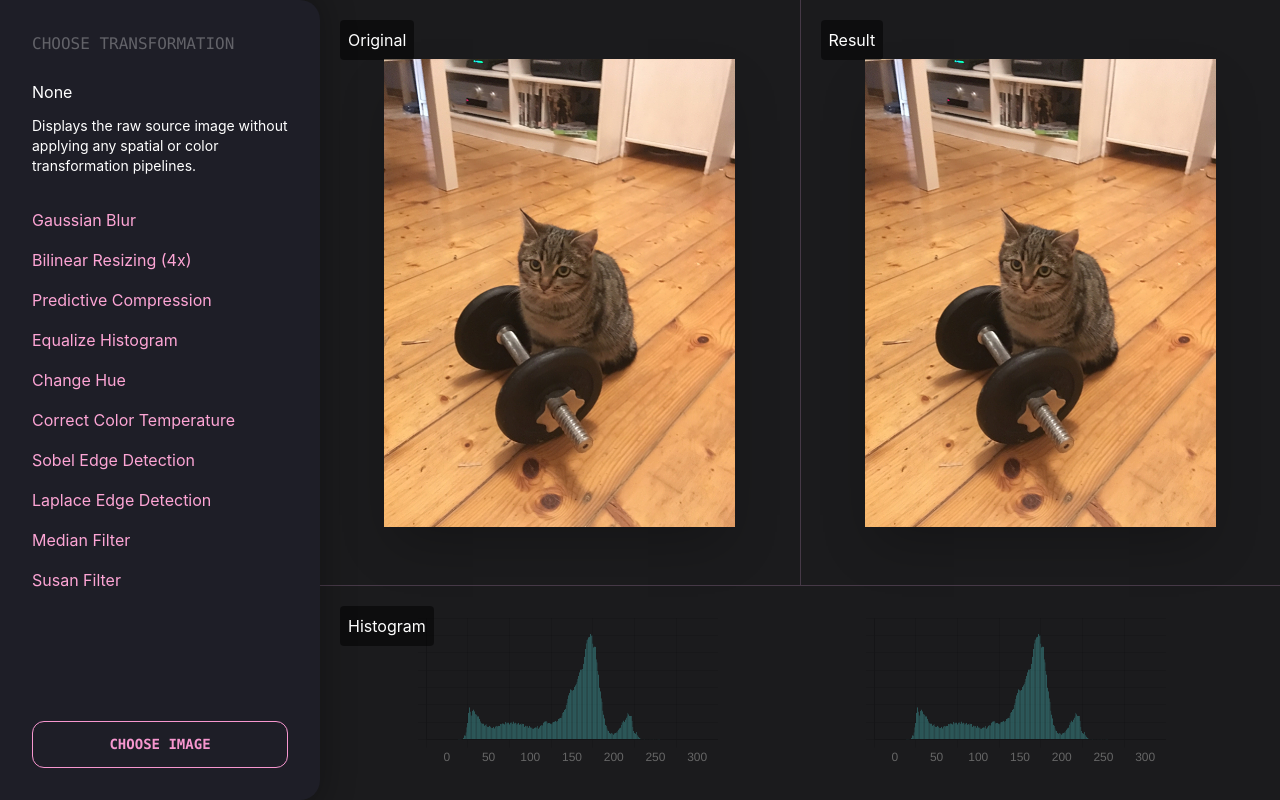
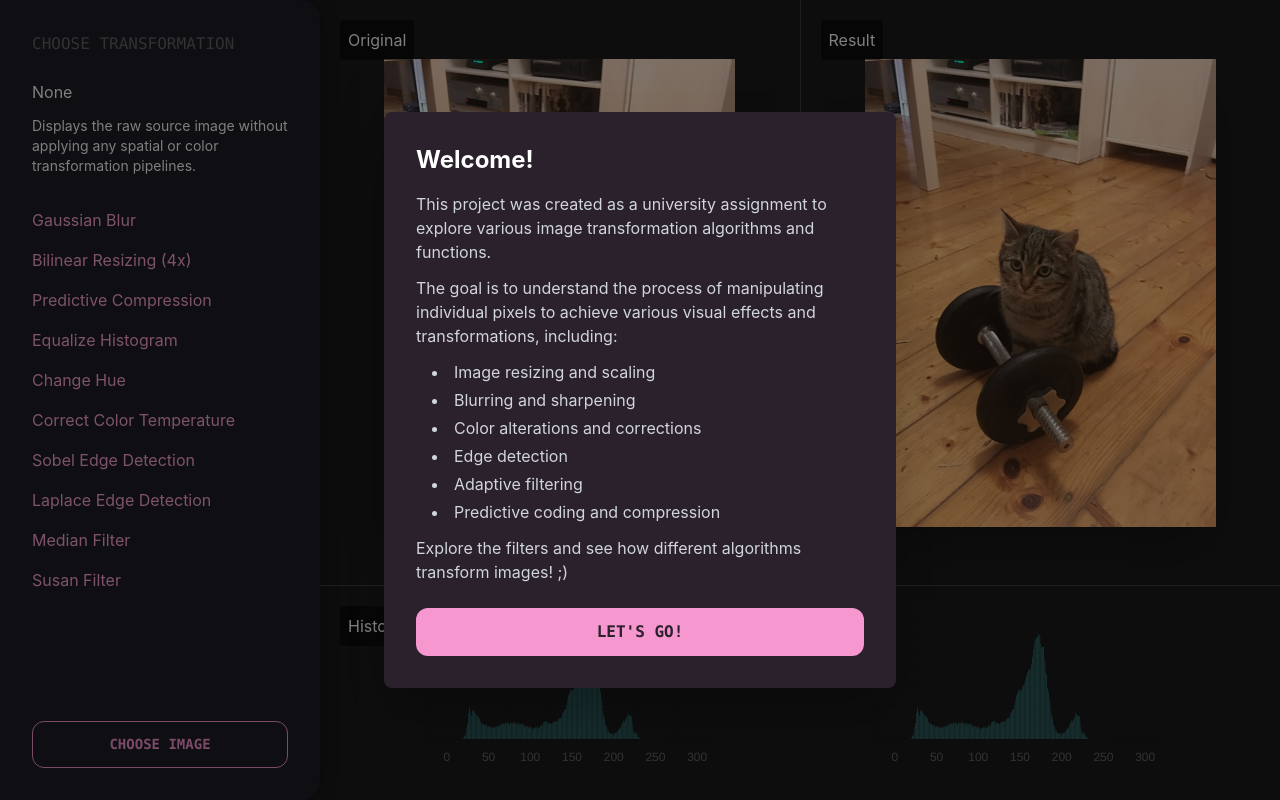
Before and after one commit to leleleadele/atteelu-apstraade, a Next.js app: page / in a window 1280 px wide. Built offline with nearby package versions, Linux system fonts and the light colour scheme.

Commit message:
greeting

```diff
--- a/pages/_app.js
+++ b/pages/_app.js
@@ -1,11 +1,13 @@
 import '../src/styles/global.css';
 import { Provider } from 'react-redux';
 import store from '../src/store/index';
+import GreetingDialog from '../src/components/GreetingDialog';
 
 export default function App({ Component, pageProps }) {
   return (
     <Provider store={store}>
       <Component {...pageProps} />
+      <GreetingDialog />
     </Provider>
   );
 }
--- /dev/null
+++ b/src/components/GreetingDialog/index.js
@@ -0,0 +1,58 @@
+import { useState, useEffect } from 'react';
+
+const GreetingDialog = () => {
+  const [isOpen, setIsOpen] = useState(false);
+
+  useEffect(() => {
+    const hasSeenGreeting = localStorage.getItem('hasSeenGreeting');
+    if (!hasSeenGreeting) {
+      setIsOpen(true);
+    }
+  }, []);
+
+  const handleClose = () => {
+    setIsOpen(false);
+    localStorage.setItem('hasSeenGreeting', 'true');
+  };
+
+  if (!isOpen) return null;
+
+  return (
+    <div className="fixed inset-0 z-200 flex items-center justify-center bg-black/50 p-4">
+      <div className="w-full max-w-lg rounded-lg bg-mauve-800 p-8 shadow-2xl">
+        <h1 className="mb-4 text-2xl font-bold text-white">Welcome!</h1>
+        <div className="mb-6 space-y-3 text-gray-300">
+          <p>
+            This project was created as a university assignment to explore
+            various image transformation algorithms and functions.
+          </p>
+          <p>
+            The goal is to understand the process of manipulating individual
+            pixels to achieve various visual effects and transformations,
+            including:
+          </p>
+          <ul className="ml-4 list-inside list-disc space-y-1">
+            <li>Image resizing and scaling</li>
+            <li>Blurring and sharpening</li>
+            <li>Color alterations and corrections</li>
+            <li>Edge detection</li>
+            <li>Adaptive filtering</li>
+            <li>Predictive coding and compression</li>
+          </ul>
+          <p>
+            Explore the filters and see how different algorithms transform
+            images! ;)
+          </p>
+        </div>
+        <button
+          onClick={handleClose}
+          className="w-full cursor-pointer rounded-xl bg-[#f797cf] px-4 py-3 text-center font-mono font-semibold text-mauve-800 uppercase transition-colors hover:bg-white focus:ring-2 focus:ring-[#f797cf]/80 focus:outline-none"
+        >
+          Let's Go!
+        </button>
+      </div>
+    </div>
+  );
+};
+
+export default GreetingDialog;
```
